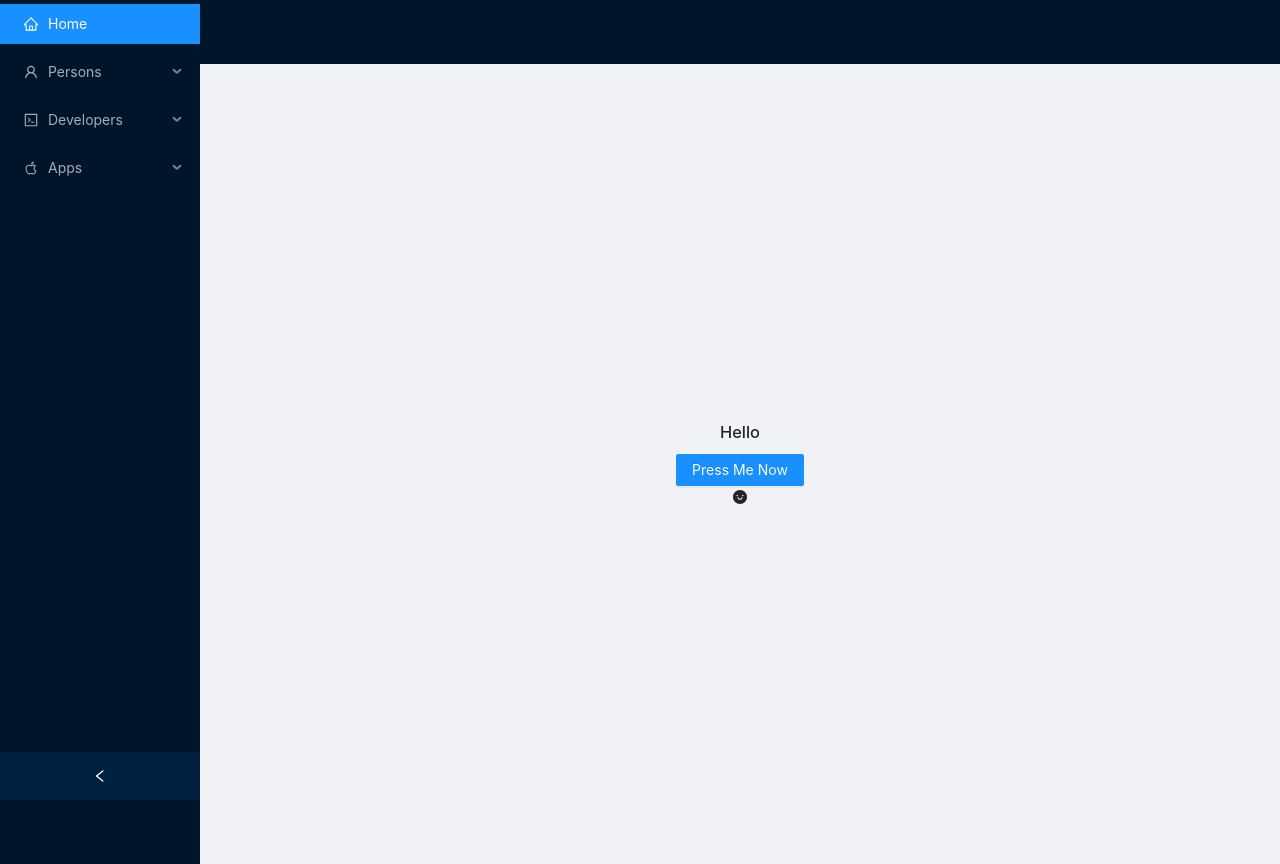
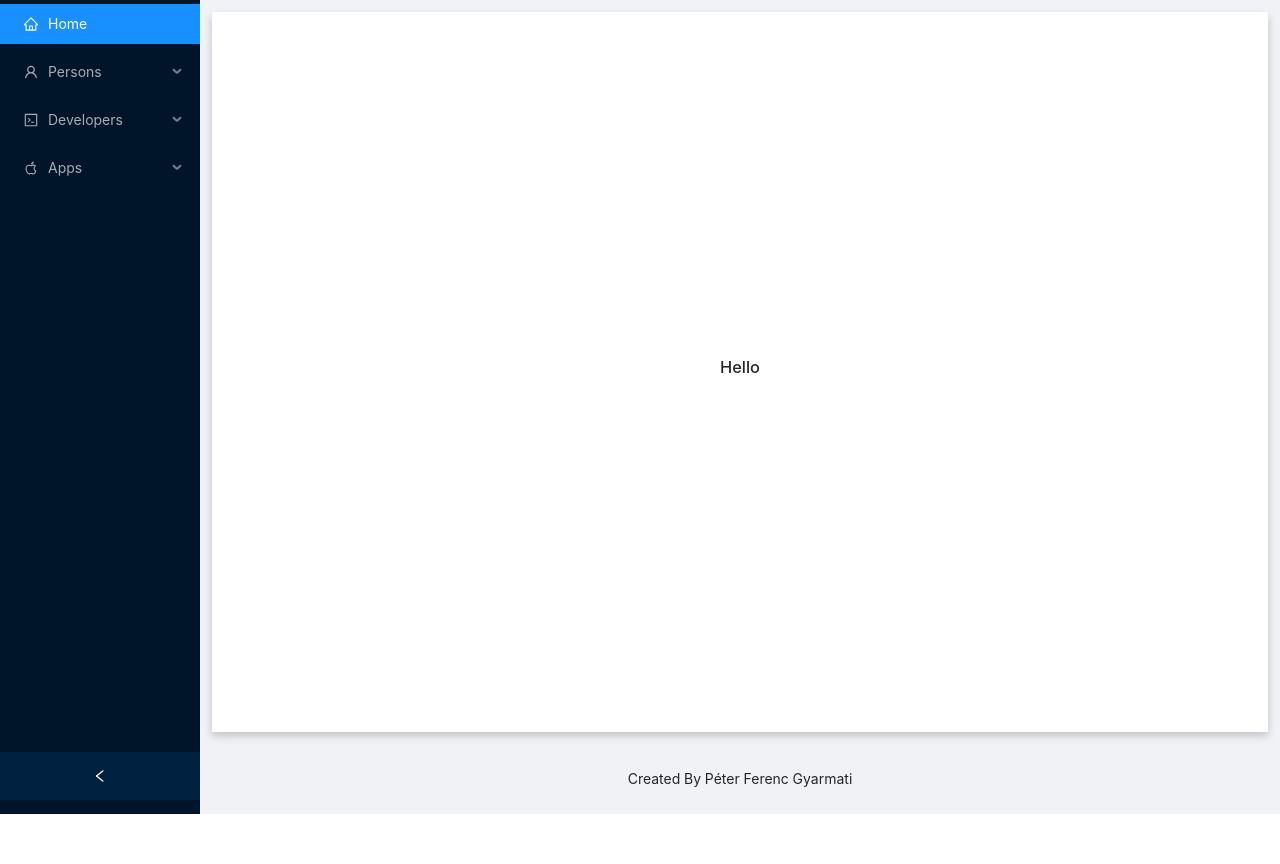
Before and after one commit to peter-gy/app-store-clone, a Next.js app: page / in a window 1280 px wide. After the commit the page ends 814 px from the top, so only its background shows below. Built offline with nearby package versions, Linux system fonts and the light colour scheme.

Commit message:
remove header and style container

```diff
--- a/components/SideLayout.js
+++ b/components/SideLayout.js
@@ -13,7 +13,7 @@ import {
     DeleteOutlined
 } from '@ant-design/icons';
 
-const { Header, Sider, Content } = Layout;
+const { Sider, Content, Footer } = Layout;
 const { SubMenu } = Menu;
 
 const SideLayout = ({ children }) => {
@@ -70,8 +70,10 @@ const SideLayout = ({ children }) => {
                 </Menu>
             </Sider>
             <Layout>
-                <Header style={{ padding: 0 }} />
-                <Content>{children}</Content>
+                <Content>
+                    <div className="container">{children}</div>
+                </Content>
+                <Footer style={{ textAlign: 'center' }}>Created By Péter Ferenc Gyarmati</Footer>
             </Layout>
         </Layout>
     );
--- a/pages/index.js
+++ b/pages/index.js
@@ -2,23 +2,14 @@ import React from 'react';
 import Head from 'next/head';
 import SideLayout from '../components/SideLayout';
 
-import { Button } from 'antd';
-import { SmileFilled } from '@ant-design/icons';
-
 const Home = () => {
     return (
         <SideLayout>
-            <div className="container">
-                <Head>
-                    <title>Create Next App</title>
-                    <link rel="icon" href="/favicon.ico" />
-                </Head>
-                <h1>Hello</h1>
-                <Button type="primary">Press Me Now</Button>
-                <a href="#" className="logo mr-0">
-                    <SmileFilled size={128} strokeWidth={1} />
-                </a>
-            </div>
+            <Head>
+                <title>App Store Clone</title>
+                <link rel="icon" href="/favicon.ico" />
+            </Head>
+            <h1>Hello</h1>
         </SideLayout>
     );
 };
--- a/styles/globals.css
+++ b/styles/globals.css
@@ -16,10 +16,13 @@ a {
 }
 
 .container {
-    min-height: 100vh;
+    min-height: 90vh;
     padding: 0 0.5rem;
+    margin: 0.75rem;
     display: flex;
     flex-direction: column;
     justify-content: center;
     align-items: center;
+    background-color: #fff;
+    box-shadow: 0 4px 8px 0 rgba(0, 0, 0, 0.2);
 }
```
Also changed, not shown: pages/person/index.js (+8 -25 lines).
